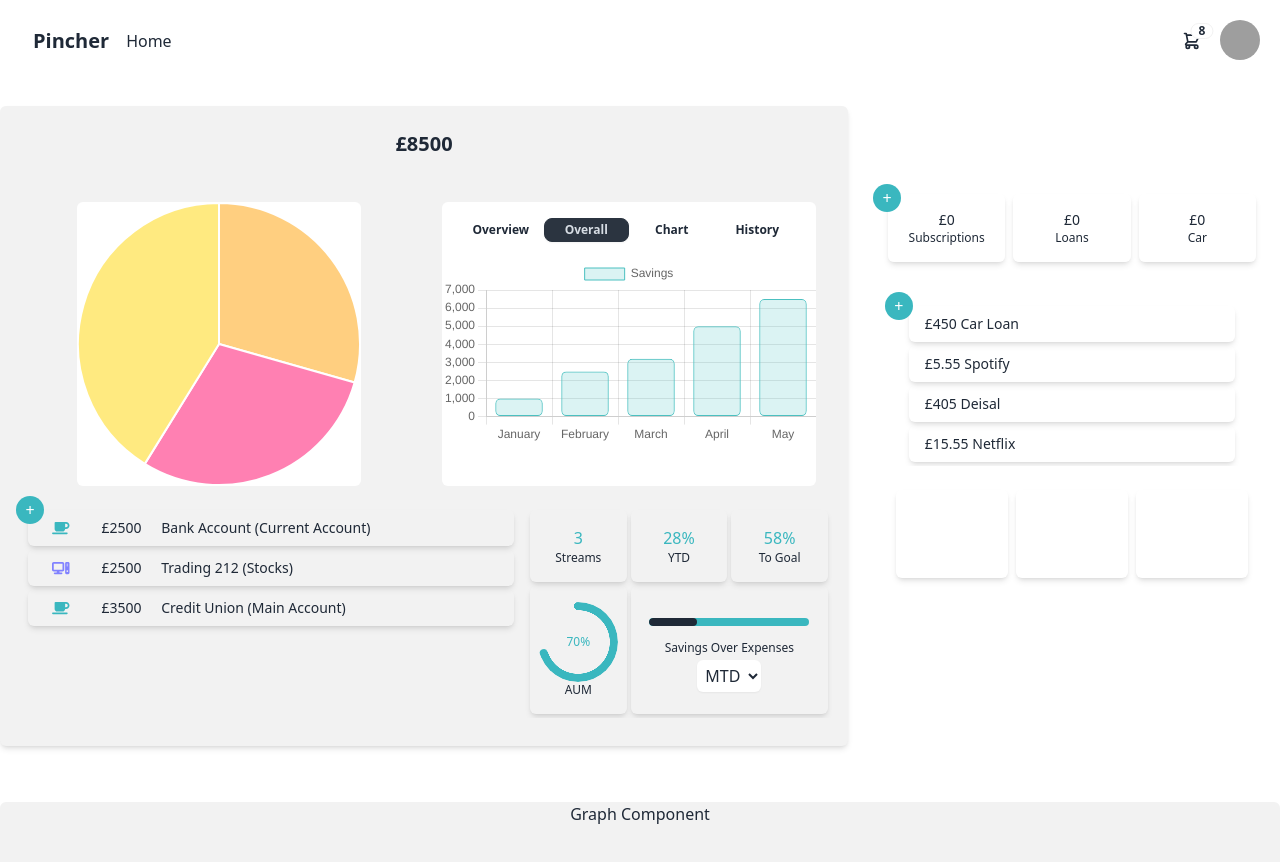
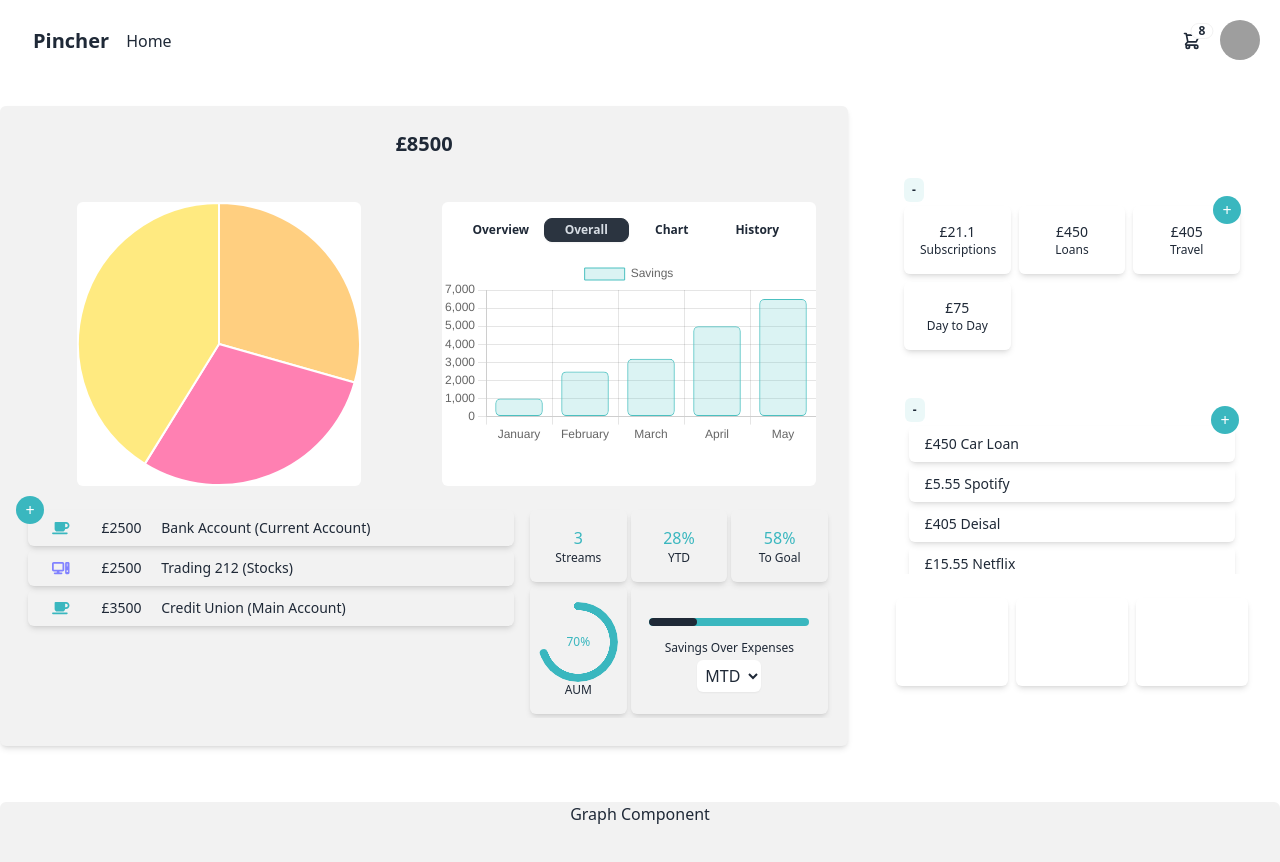
Before and after one commit to JamesBellew/pincher, a React (Vite) app: page / in a window 1280 px wide. Shown: the top 862 px of the page. Built offline with nearby package versions, Linux system fonts and the light colour scheme; grey boxes are pictures that could not be loaded.

Commit message:
started on the collapsable tabs within the exoense compoenents

```diff
--- a/src/App.jsx
+++ b/src/App.jsx
@@ -101,6 +101,14 @@ function App() {
       color: "#3ab7bf",
       icon: "computer",
     },
+    {
+      id: 4,
+      name: "Groceries",
+      amount: 75,
+      category: "Day to Day",
+      color: "#3ab7bf",
+      icon: "computer",
+    },
   ]);
   const [expensesCategories, setExpensesCategories] = useState([
     {
@@ -115,7 +123,12 @@ function App() {
     },
     {
       id: 2,
-      name: "Car",
+      name: "Travel",
+      amount: 0,
+    },
+    {
+      id: 3,
+      name: "Day to Day",
       amount: 0,
     },
   ]);
--- a/src/components/expenses.comp.jsx
+++ b/src/components/expenses.comp.jsx
@@ -1,6 +1,11 @@
 import "../App.css";
+import React, { useEffect, useRef, useState } from "react";
 
 function Expenses({ expensesArray, expensesCategoriesArray }) {
+  const [showExpenseCategoriesComp, setShowExpenseCategoriesComp] =
+    useState(true);
+  const [showExpenseListComp, setShowExpenseListComp] = useState(true);
+
   //want to get the total figures for the categories somehow :L
   // Using .reduce() to sum expenses by category
   const totalsByCategory = expensesArray.reduce((acc, expense) => {
@@ -13,6 +18,47 @@ function Expenses({ expensesArray, expensesCategoriesArray }) {
     return acc;
   }, {});
 
+  const expenseCategoryBtnHandler = () => {
+    setShowExpenseCategoriesComp(!showExpenseCategoriesComp);
+  };
+  const expenseListBtnHandler = () => {
+    setShowExpenseListComp(!showExpenseListComp);
+  };
+
+  function ExpensesListComp() {
+    return (
+      <>
+        <button className="absolute w-7 h-7  top-2 right-5 rounded-full bg-tahiti text-center text-white">
+          +
+        </button>
+        {expensesArray.map((expense) => {
+          return (
+            <div className="shadow-md  text-sm rounded-md px-4 py-2 mx-6 my-1">
+              £{expense.amount} {expense.name}
+            </div>
+          );
+        })}
+      </>
+    );
+  }
+
+  function ExpensesCategoriesComp() {
+    return (
+      <div className="grid grid-cols-3 gap-2 relative ">
+        <button className="absolute  right-[-15px] w-7 h-7 -translate-y-2.5 -translate-x-3.5 rounded-full bg-tahiti text-center text-white">
+          +
+        </button>
+        {expensesCategoriesArray.map((category) => {
+          return (
+            <div className="p-4 col-span-1 rounded-md bg-base-100/50 shadow-md text-center">
+              <p className="text-sm">£{totalsByCategory[category.name] || 0}</p>
+              <p className="text-xs">{category.name}</p>
+            </div>
+          );
+        })}
+      </div>
+    );
+  }
   // Output the totals for each category
   for (const [category, total] of Object.entries(totalsByCategory)) {
     console.log(`${category} = ${total}`);
@@ -24,43 +70,46 @@ function Expenses({ expensesArray, expensesCategoriesArray }) {
         <div class="grid grid-cols-1 pt-5 gap-4">
           <div className=" text-white text-lg text-center p-2">
             £6500 <br></br>
-            {/* <select className=" absolute  p-1 rounded-md mt-1  shadow-sm cursor-pointer">
-              <option disabled selected>
-                Monthly
-              </option>
-              <option>Yearly</option>
-              <option>Weekly</option>
-            </select> */}
           </div>
         </div>
-        <div class="grid grid-cols-3  gap-2 m-6">
-          <button className="absolute w-7 h-7 translate-y-[-10px] translate-x-[-15px] rounded-full bg-tahiti text-center text-white">
-            +
-          </button>
+        <div
+          className={`
+        ${!showExpenseCategoriesComp ? "shadow-lg" : " "}
 
-          {expensesCategoriesArray.map((category) => {
-            return (
-              <>
-                <div className="p-4 col-span-1 rounded-md bg-base-100/50 shadow-md  text-center">
-                  <p className="text-sm">£{category.amount}</p>
-                  <p className="text-xs">{category.name}</p>
-                </div>
-              </>
-            );
-          })}
+        border-base-100 p-2 rounded-md  mx-8 `}
+        >
+          <div className="w-4/5   mb-1 rounded-md flex justify-start">
+            <button
+              onClick={expenseCategoryBtnHandler}
+              className="bg-tahiti/10 px-2 text-xs mr-1 font-bold p-1 rounded-md"
+            >
+              {showExpenseCategoriesComp ? "-" : "+"}
+            </button>
+            {!showExpenseCategoriesComp && (
+              <span className=" text-left"> Expenses Categories</span>
+            )}
+          </div>
+          {showExpenseCategoriesComp && (
+            <ExpensesCategoriesComp></ExpensesCategoriesComp>
+          )}
         </div>
-        <div className="expensesArrayDiv max-h-44  overflow-auto  w-[90%] mx-auto mt-10">
-          <button className="absolute w-7 h-7 translate-y-[-10px] rounded-full bg-tahiti text-center text-white">
-            +
-          </button>
-
-          {expensesArray.map((expense) => {
-            return (
-              <div className="shadow-md  text-sm rounded-md px-4 py-2 mx-6 my-1">
-                £{expense.amount} {expense.name}
-              </div>
-            );
-          })}
+        <div
+          className={`expensesArrayDiv ${
+            !showExpenseListComp ? "shadow-lg p-1" : " "
+          }  max-h-44 relative  overflow-auto  w-[90%] mx-auto mt-10`}
+        >
+          <div className="w-4/5 mx-5  mb-1 rounded-md flex justify-start">
+            <button
+              onClick={expenseListBtnHandler}
+              className="bg-tahiti/10 px-2 text-xs mr-1 font-bold p-1 rounded-md"
+            >
+              {showExpenseListComp ? "-" : "+"}
+            </button>
+            {!showExpenseListComp && (
+              <span className=" text-left"> Expenses</span>
+            )}
+          </div>
+          {showExpenseListComp && <ExpensesListComp />}
         </div>
 
         <div className=" mt-6 grid grid-cols-3 gap-2 px-8 ">
```
